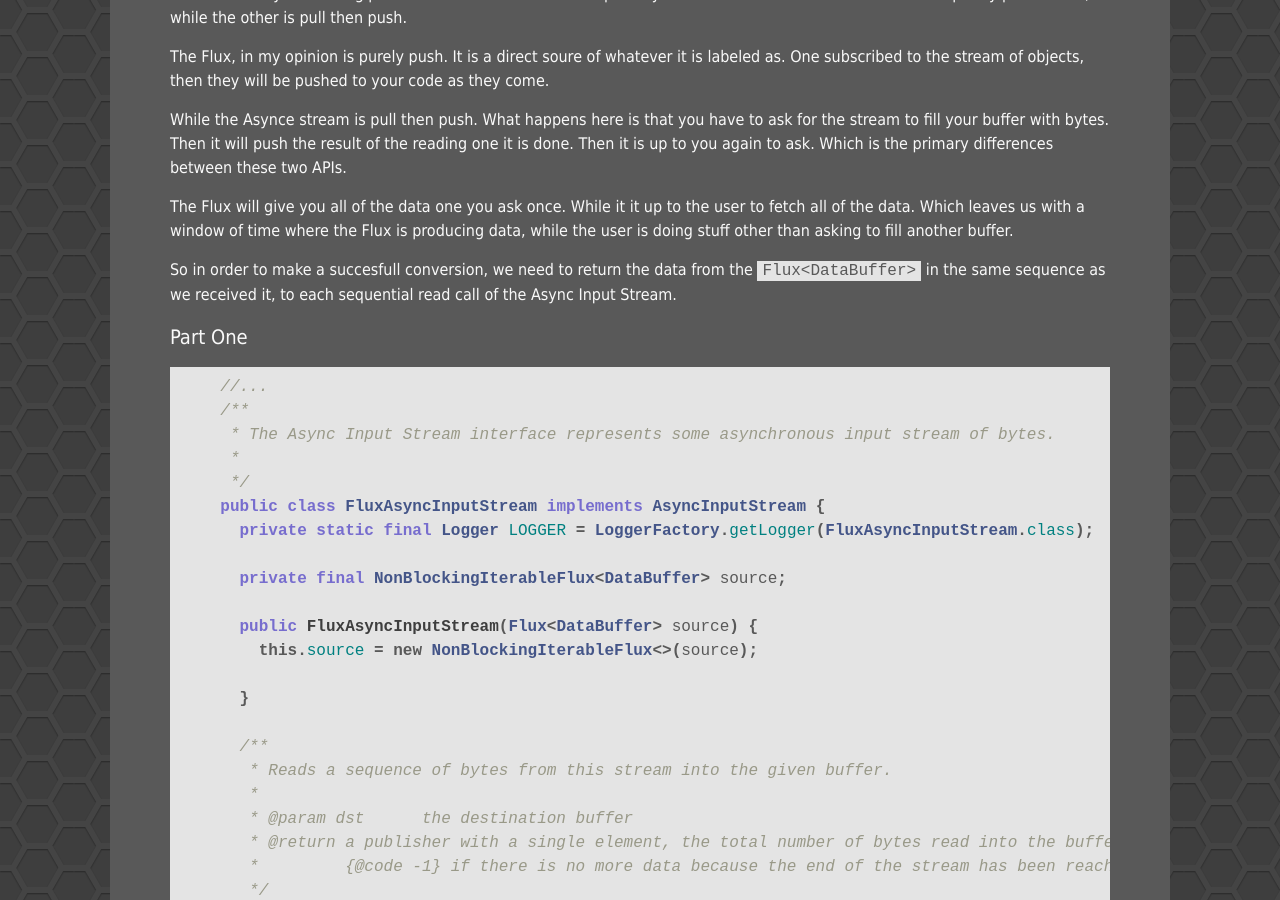
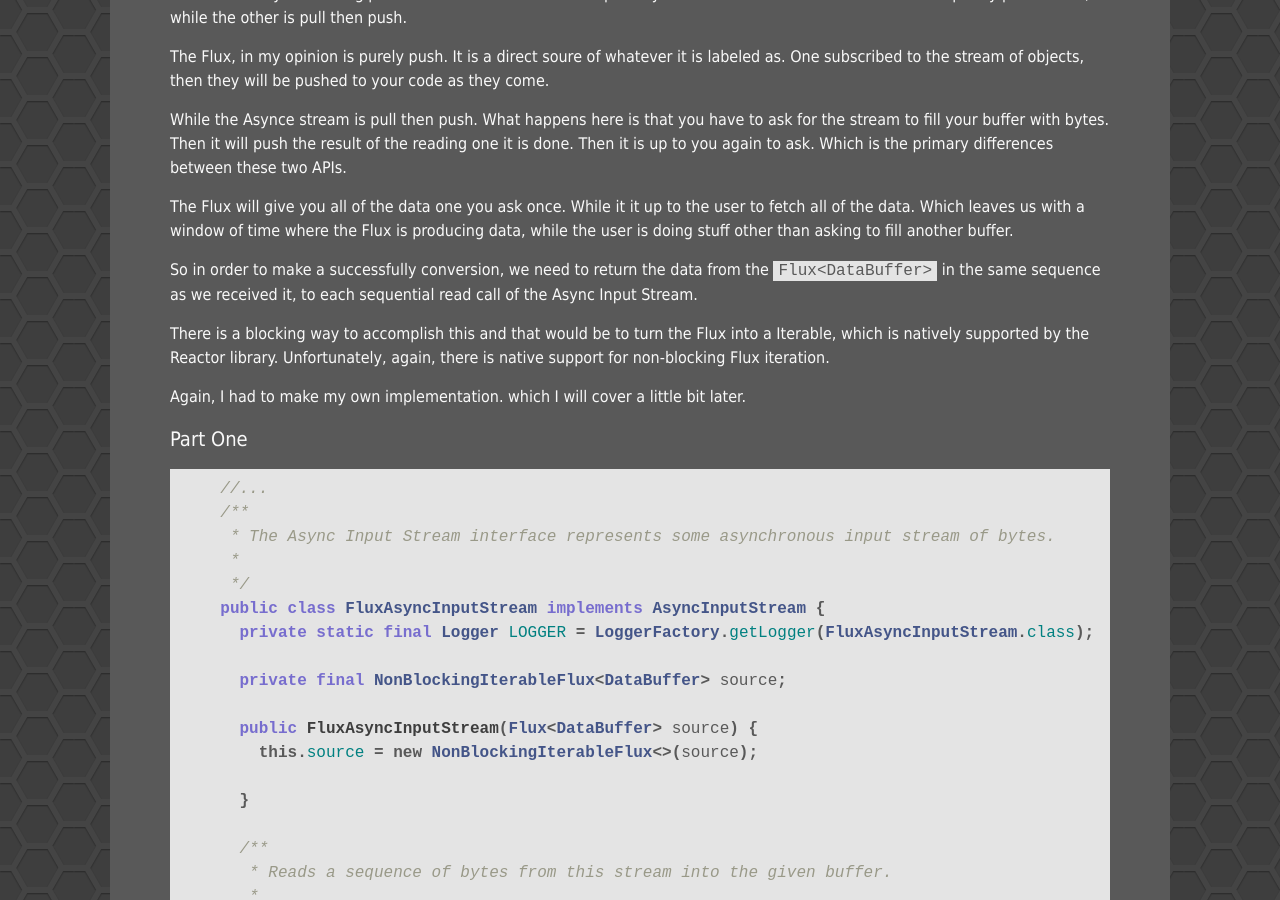
Before and after one commit to Unthrottled/blog, a Jekyll site: the page built from _posts/2017-12-14-Reactive-Mongo-Image-Persistence.md, in a window 1280 px wide and 900 px high, scrolled down 4478 px. Built offline with Jekyll 4.4.1, drawn with Linux system fonts in a browser that asks for light colours.

Commit message:
a little salty

```diff
--- a/_posts/2017-12-14-Reactive-Mongo-Image-Persistence.md
+++ b/_posts/2017-12-14-Reactive-Mongo-Image-Persistence.md
@@ -173,8 +173,12 @@ Then it will push the result of the reading one it is done. Then it is up to you
 The Flux will give you all of the data one you ask once. While it it up to the user to fetch all of the data.
 Which leaves us with a window of time where the Flux is producing data, while the user is doing stuff other than asking to fill another buffer.
 
-So in order to make a succesfull conversion, we need to return the data from the `Flux<DataBuffer>` in the same sequence as we received it, to each sequential read call of the Async Input Stream.
+So in order to make a successfully conversion, we need to return the data from the `Flux<DataBuffer>` in the same sequence as we received it, to each sequential read call of the Async Input Stream.
 
+There is a blocking way to accomplish this and that would be to turn the Flux into a Iterable, which is natively supported by the Reactor library.
+Unfortunately, again, there is native support for non-blocking Flux iteration.
+
+Again, I had to make my own implementation. which I will cover a little bit later.
 
 #### Part One
 
```
